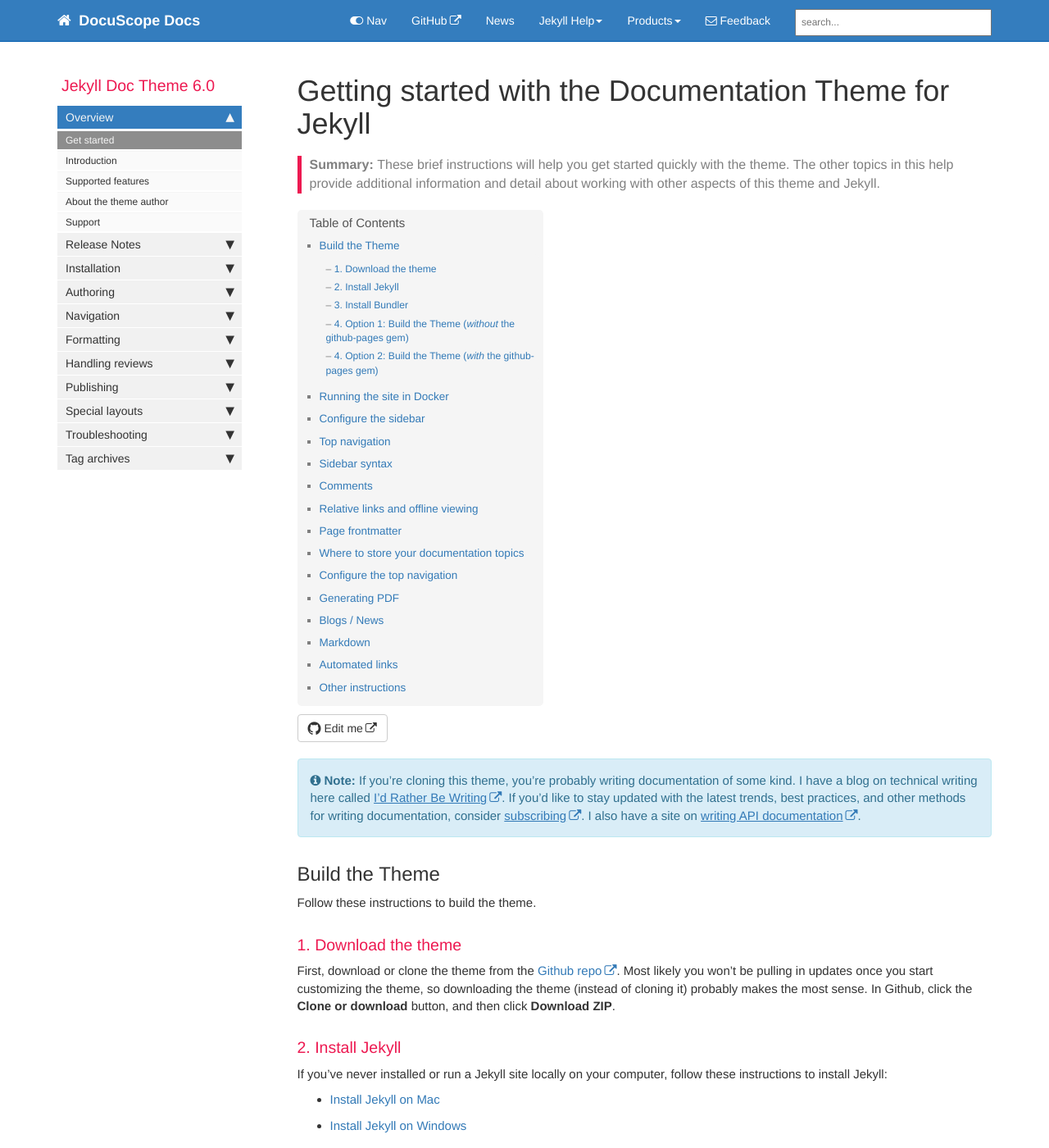
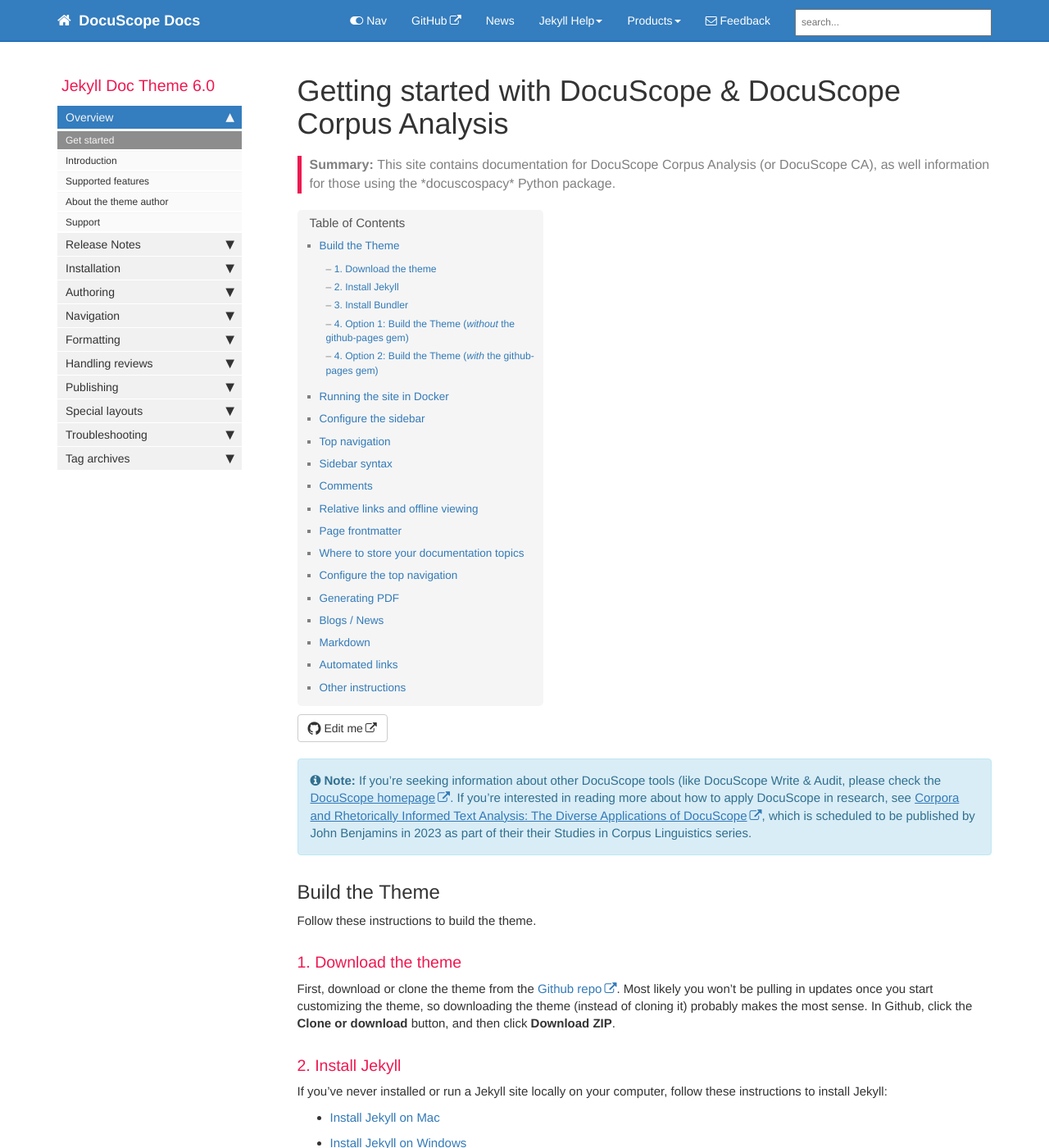
Before and after one commit to browndw/docuscope-docs, a Jekyll site: the page built from index.md, in a window 1280 px wide and 1400 px high. Shown: the whole window at 82% size. Built offline with Jekyll 4.4.1, drawn with Linux system fonts in a browser that asks for light colours; comment, search, counter and statistics services are not loaded.

Commit message:
Update index.md

```diff
--- a/index.md
+++ b/index.md
@@ -1,13 +1,13 @@
 ---
-title: "Getting started with the Documentation Theme for Jekyll"
+title: "Getting started with DocuScope & DocuScope Corpus Analysis"
 keywords: sample homepage
 tags: [getting_started]
 sidebar: mydoc_sidebar
 permalink: index.html
-summary: These brief instructions will help you get started quickly with the theme. The other topics in this help provide additional information and detail about working with other aspects of this theme and Jekyll.
+summary: This site contains documentation for DocuScope Corpus Analysis (or DocuScope CA), as well information for those using the *docuscospacy* Python package.
 ---
 
-{% include note.html content="If you're cloning this theme, you're probably writing documentation of some kind. I have a blog on technical writing here called <a alt='technical writing blog' href='http://idratherbewriting.com'>I'd Rather Be Writing</a>. If you'd like to stay updated with the latest trends, best practices, and other methods for writing documentation, consider <a href='https://tinyletter.com/tomjoht'>subscribing</a>. I also have a site on <a href='http://idratherbewriting.com/learnapidoc'>writing API documentation</a>." %}
+{% include note.html content="If you're seeking information about other DocuScope tools (like DocuScope Write & Audit, please check the <a alt='DocuScope homepage' href='https://www.cmu.edu/dietrich/english/research-and-publications/docuscope.html'>DocuScope homepage</a>. If you're interested in reading more about how to apply DocuScope in research, see <a href='https://benjamins.com/catalog/scl'>Corpora and Rhetorically Informed Text Analysis: The Diverse Applications of DocuScope</a>, which is scheduled to be published by John Benjamins in 2023 as part of their their Studies in Corpus Linguistics series." %}
 
 ## Build the Theme
 
```
